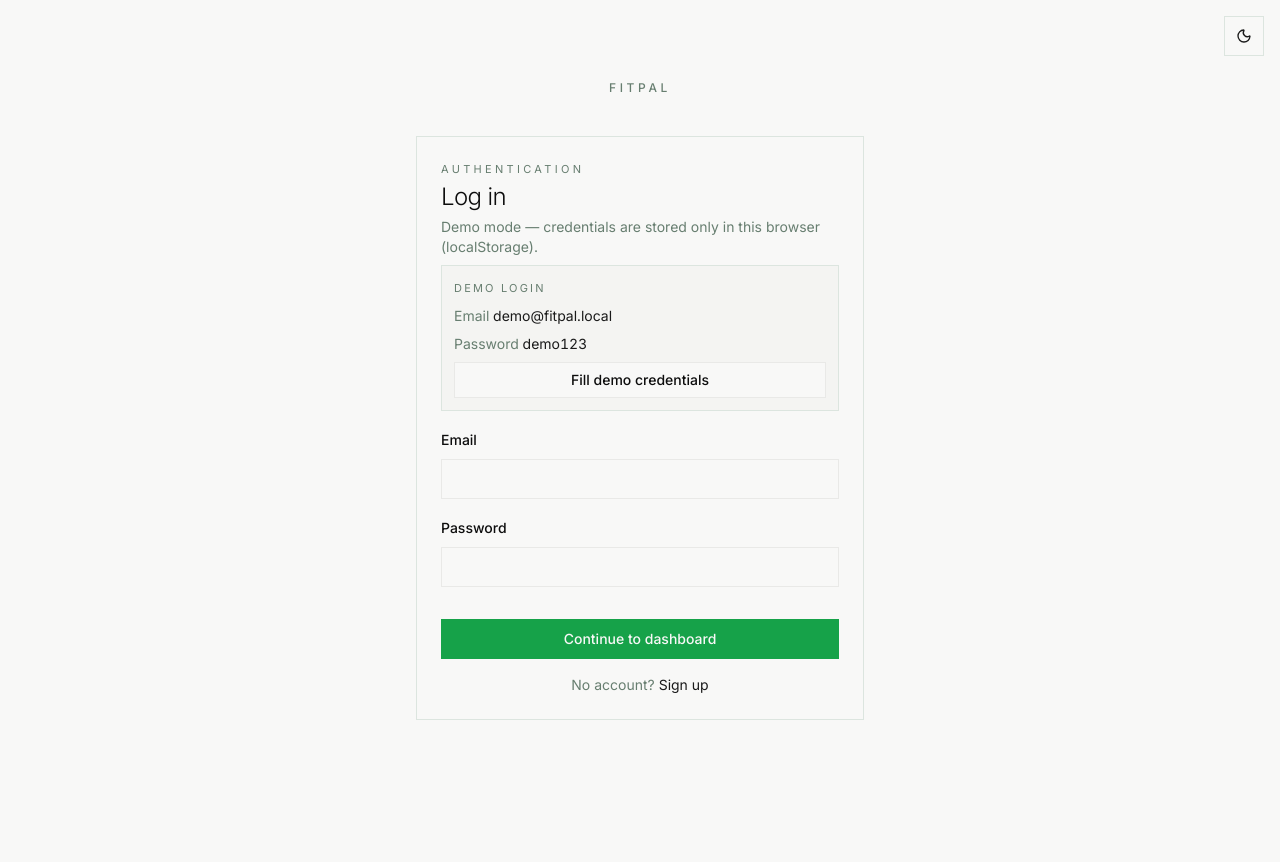
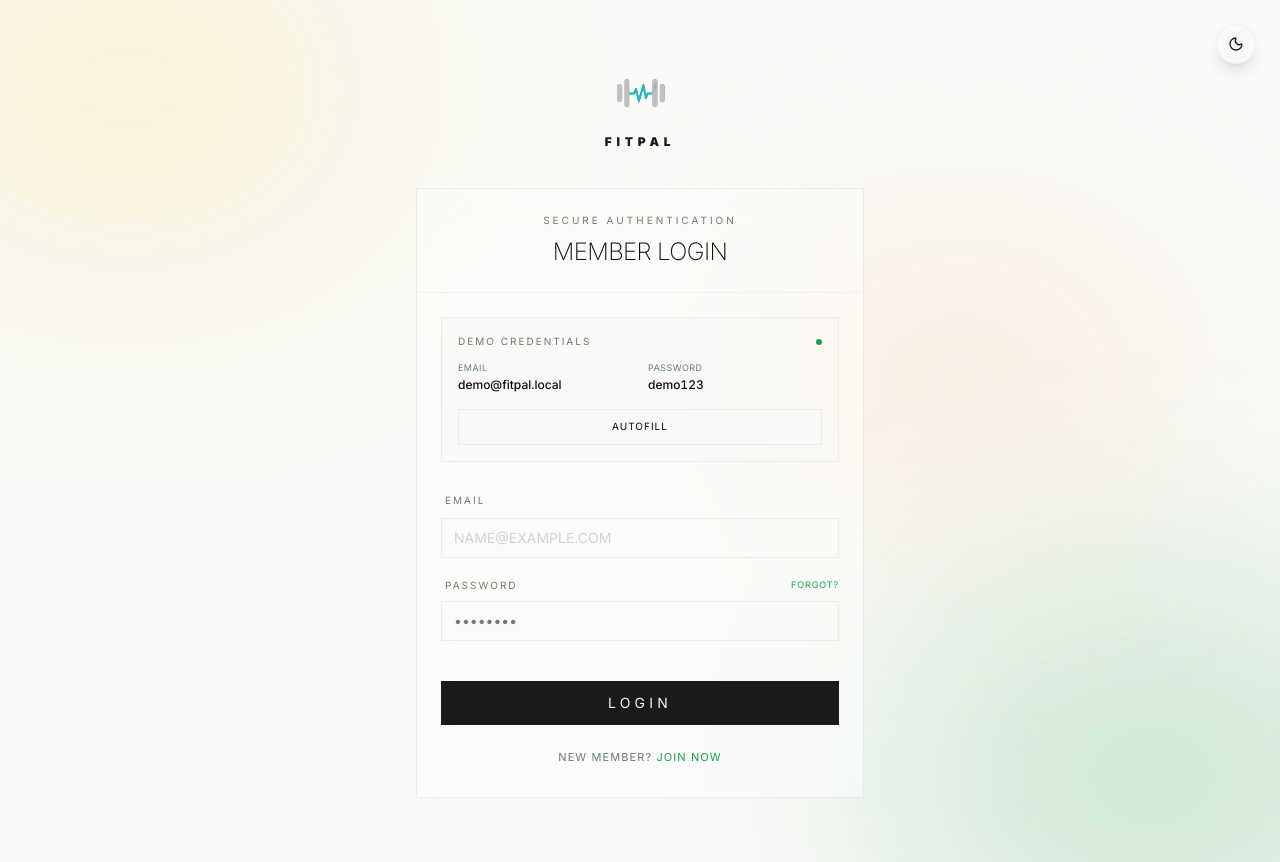
Before and after one commit to Faseeh06/fitness-pal-SE-project-, a Next.js app: page /login in a window 1280 px wide. Before the commit the page ends 800 px from the top, so only its background shows below. Built offline with nearby package versions, Linux system fonts and the light colour scheme.

Commit message:
Login/Signup

```diff
--- a/app/login/page.tsx
+++ b/app/login/page.tsx
@@ -1,6 +1,7 @@
 "use client"
 
 import { useEffect, useState } from "react"
+import Image from "next/image"
 import Link from "next/link"
 import { useRouter } from "next/navigation"
 
@@ -50,102 +51,125 @@ export default function LoginPage() {
   }
 
   return (
-    <div className="min-h-screen flex flex-col items-center justify-center px-6 py-16 bg-background">
-      <div className="fixed top-4 right-4 z-50">
-        <ThemeToggle className="border border-border bg-background/80 backdrop-blur-sm" />
+    <div className="min-h-screen relative flex flex-col items-center justify-center px-6 py-16 overflow-hidden">
+      {/* Sexy background blobs */}
+      <div className="absolute inset-0 bg-[#f9f9f7] dark:bg-black -z-20" />
+      <div className="absolute top-[-10%] left-[-10%] w-[40%] h-[40%] rounded-full bg-amber-200/40 dark:bg-amber-900/20 blur-[120px] -z-10 animate-pulse" />
+      <div className="absolute bottom-[-10%] right-[-10%] w-[40%] h-[40%] rounded-full bg-primary/20 dark:bg-primary/10 blur-[120px] -z-10" />
+      <div className="absolute top-[30%] right-[10%] w-[30%] h-[30%] rounded-full bg-orange-200/30 dark:bg-orange-900/10 blur-[100px] -z-10 animate-bounce duration-[10000ms]" />
+
+      <div className="fixed top-6 right-6 z-50">
+        <ThemeToggle className="border border-border/40 bg-background/40 backdrop-blur-md rounded-full shadow-lg" />
       </div>
-      <Link
-        href="/"
-        className="mb-10 text-xs font-medium tracking-[0.3em] uppercase text-muted-foreground hover:text-foreground transition-colors"
-      >
+
+      <div className="flex flex-col items-center mb-10 animate-in fade-in slide-in-from-top-4 duration-1000">
+        <div className="relative h-14 w-14 mb-4">
+          <Image src="/logo.png" alt="FitPal Logo" fill className="object-contain invert dark:invert-0" />
+        </div>
+        <p className="text-[12px] font-black tracking-[0.4em] uppercase text-foreground leading-none">
           FitPal
-      </Link>
-      <Card className="w-full max-w-md border-border rounded-none shadow-none bg-card">
-        <CardHeader className="space-y-1 pb-2">
-          <p className="text-[11px] tracking-[0.3em] uppercase text-muted-foreground">
-            Authentication
         </p>
-          <CardTitle className="text-2xl font-light tracking-tight">Log in</CardTitle>
-          <CardDescription className="text-muted-foreground">
-            Demo mode — credentials are stored only in this browser (localStorage).
-          </CardDescription>
+      </div>
+
+      <Card className="w-full max-w-md border-border/60 rounded-none shadow-none bg-white/40 dark:bg-black/40 backdrop-blur-xl animate-in fade-in zoom-in-95 duration-700">
+        <CardHeader className="space-y-2 pb-6 text-center border-b border-border/40">
+          <p className="text-[10px] tracking-[0.3em] uppercase text-muted-foreground font-normal">
+            Secure Authentication
+          </p>
+          <CardTitle className="text-2xl font-extralight tracking-tight uppercase">Member Login</CardTitle>
         </CardHeader>
+
         <form onSubmit={handleSubmit}>
-          <CardContent className="space-y-4">
-            <div className="text-sm border border-border bg-secondary/50 px-3 py-3 space-y-2">
-              <p className="text-[11px] tracking-[0.2em] uppercase text-muted-foreground">
-                Demo login
+          <CardContent className="space-y-6 pt-6">
+            <div className="group relative overflow-hidden rounded-none border border-border/60 bg-secondary/20 p-4 transition-all hover:bg-secondary/40">
+              <div className="flex items-center justify-between mb-3">
+                <p className="text-[10px] tracking-[0.2em] uppercase text-muted-foreground font-normal">
+                  Demo Credentials
                 </p>
-              <p className="text-foreground tabular-nums">
-                <span className="text-muted-foreground">Email </span>
-                {DEMO_CREDENTIALS.email}
-              </p>
-              <p className="text-foreground tabular-nums">
-                <span className="text-muted-foreground">Password </span>
-                {DEMO_CREDENTIALS.password}
-              </p>
+                <div className="h-1.5 w-1.5 rounded-full bg-primary" />
+              </div>
+              <div className="grid grid-cols-2 gap-4 mb-4">
+                <div>
+                  <p className="text-[9px] text-muted-foreground uppercase mb-0.5 tracking-wider">Email</p>
+                  <p className="text-xs font-medium tabular-nums">{DEMO_CREDENTIALS.email}</p>
+                </div>
+                <div>
+                  <p className="text-[9px] text-muted-foreground uppercase mb-0.5 tracking-wider">Password</p>
+                  <p className="text-xs font-medium tabular-nums">{DEMO_CREDENTIALS.password}</p>
+                </div>
+              </div>
               <Button
                 type="button"
                 variant="outline"
                 size="sm"
-                className="rounded-none w-full mt-1"
+                className="w-full rounded-none font-normal text-[10px] uppercase tracking-widest border-border/60"
                 onClick={() => {
                   setEmail(DEMO_CREDENTIALS.email)
                   setPassword(DEMO_CREDENTIALS.password)
                 }}
               >
-                Fill demo credentials
+                Autofill
               </Button>
             </div>
+
             {notice ? (
-              <p className="text-sm text-foreground bg-secondary border border-border px-3 py-2">
+              <div className="text-[11px] uppercase tracking-wider text-emerald-600 dark:text-emerald-400 bg-emerald-500/10 border border-emerald-500/20 rounded-none px-4 py-3 font-normal animate-in fade-in duration-300">
                 {notice}
-              </p>
+              </div>
             ) : null}
             {error ? (
-              <p
+              <div
                 role="alert"
-                className="text-sm text-destructive bg-destructive/10 border border-border px-3 py-2"
+                className="text-[11px] uppercase tracking-wider text-destructive bg-destructive/10 border border-destructive/20 rounded-none px-4 py-3 font-normal animate-in shake duration-300"
               >
                 {error}
-              </p>
+              </div>
             ) : null}
+
+            <div className="space-y-5">
               <div className="space-y-2">
-              <Label htmlFor="email">Email</Label>
+                <Label htmlFor="email" className="text-[10px] font-normal uppercase tracking-[0.2em] text-muted-foreground ml-1">Email</Label>
                 <Input
                   id="email"
                   type="email"
                   autoComplete="email"
+                  placeholder="NAME@EXAMPLE.COM"
                   value={email}
                   onChange={(e) => setEmail(e.target.value)}
-                className="rounded-none"
+                  className="rounded-none bg-transparent border-border/60 placeholder:text-muted-foreground/30 focus:ring-0"
                   required
                 />
               </div>
               <div className="space-y-2">
-              <Label htmlFor="password">Password</Label>
+                <div className="flex items-center justify-between ml-1">
+                  <Label htmlFor="password" className="text-[10px] font-normal uppercase tracking-[0.2em] text-muted-foreground">Password</Label>
+                  <Link href="#" className="text-[9px] font-normal uppercase tracking-widest text-primary hover:underline">Forgot?</Link>
+                </div>
                 <Input
                   id="password"
                   type="password"
                   autoComplete="current-password"
+                  placeholder="••••••••"
                   value={password}
                   onChange={(e) => setPassword(e.target.value)}
-                className="rounded-none"
+                  className="rounded-none bg-transparent border-border/60 focus:ring-0"
                   required
                 />
               </div>
+            </div>
           </CardContent>
-          <CardFooter className="flex flex-col gap-4 pt-2">
-            <Button type="submit" className="w-full rounded-none" disabled={pending}>
-              {pending ? "Signing in…" : "Continue to dashboard"}
+          <CardFooter className="flex flex-col gap-6 pt-4 pb-8">
+            <Button type="submit" className="w-full rounded-none h-11 font-normal uppercase tracking-[0.3em] transition-all bg-foreground text-background hover:bg-foreground/90" disabled={pending}>
+              {pending ? "Processing…" : "Login"}
             </Button>
-            <p className="text-sm text-muted-foreground text-center">
-              {"No account? "}
-              <Link href="/signup" className="text-foreground underline-offset-4 hover:underline">
-                Sign up
+            <p className="text-[11px] uppercase tracking-widest text-muted-foreground">
+              {"New member? "}
+              <Link href="/signup" className="text-primary hover:underline underline-offset-4">
+                Join now
               </Link>
             </p>
           </CardFooter>
+
         </form>
       </Card>
     </div>
--- a/app/signup/page.tsx
+++ b/app/signup/page.tsx
@@ -1,6 +1,7 @@
 "use client"
 
 import { useState } from "react"
+import Image from "next/image"
 import Link from "next/link"
 import { useRouter } from "next/navigation"
 
@@ -46,92 +47,108 @@ export default function SignupPage() {
   }
 
   return (
-    <div className="min-h-screen flex flex-col items-center justify-center px-6 py-16 bg-background">
-      <div className="fixed top-4 right-4 z-50">
-        <ThemeToggle className="border border-border bg-background/80 backdrop-blur-sm" />
+    <div className="min-h-screen relative flex flex-col items-center justify-center px-6 py-16 overflow-hidden">
+      {/* Sexy background blobs */}
+      <div className="absolute inset-0 bg-[#f9f9f7] dark:bg-black -z-20" />
+      <div className="absolute top-[-10%] right-[-10%] w-[40%] h-[40%] rounded-full bg-primary/10 dark:bg-primary/5 blur-[120px] -z-10 animate-pulse" />
+      <div className="absolute bottom-[-10%] left-[-10%] w-[40%] h-[40%] rounded-full bg-emerald-200/40 dark:bg-emerald-900/10 blur-[120px] -z-10" />
+      <div className="absolute bottom-[20%] right-[20%] w-[30%] h-[30%] rounded-full bg-sky-200/30 dark:bg-sky-900/10 blur-[100px] -z-10 animate-bounce duration-[15000ms]" />
+
+      <div className="fixed top-6 right-6 z-50">
+        <ThemeToggle className="border border-border/40 bg-background/40 backdrop-blur-md rounded-full shadow-lg" />
       </div>
-      <Link
-        href="/"
-        className="mb-10 text-xs font-medium tracking-[0.3em] uppercase text-muted-foreground hover:text-foreground transition-colors"
-      >
+
+      <div className="flex flex-col items-center mb-10 animate-in fade-in slide-in-from-top-4 duration-1000">
+        <div className="relative h-14 w-14 mb-4">
+          <Image src="/logo.png" alt="FitPal Logo" fill className="object-contain invert dark:invert-0" />
+        </div>
+        <p className="text-[12px] font-black tracking-[0.4em] uppercase text-foreground leading-none">
           FitPal
-      </Link>
-      <Card className="w-full max-w-md border-border rounded-none shadow-none bg-card">
-        <CardHeader className="space-y-1 pb-2">
-          <p className="text-[11px] tracking-[0.3em] uppercase text-muted-foreground">
-            Create account
         </p>
-          <CardTitle className="text-2xl font-light tracking-tight">Sign up</CardTitle>
-          <CardDescription className="text-muted-foreground">
-            Name, email, and password — saved locally for this demo (see Readme).
-          </CardDescription>
+      </div>
+
+      <Card className="w-full max-w-md border-border/60 rounded-none shadow-none bg-white/40 dark:bg-black/40 backdrop-blur-xl animate-in fade-in zoom-in-95 duration-700">
+        <CardHeader className="space-y-2 pb-6 text-center border-b border-border/40">
+          <p className="text-[10px] tracking-[0.3em] uppercase text-muted-foreground font-normal">
+            New Registration
+          </p>
+          <CardTitle className="text-2xl font-extralight tracking-tight uppercase">Create Account</CardTitle>
         </CardHeader>
         <form onSubmit={handleSubmit}>
-          <CardContent className="space-y-4">
+          <CardContent className="space-y-6 pt-6">
             {error ? (
-              <p
+              <div
                 role="alert"
-                className="text-sm text-destructive bg-destructive/10 border border-border px-3 py-2"
+                className="text-[11px] uppercase tracking-wider text-destructive bg-destructive/10 border border-destructive/20 rounded-none px-4 py-3 font-normal animate-in shake duration-300"
               >
                 {error}
-              </p>
+              </div>
             ) : null}
+
+            <div className="space-y-5">
               <div className="space-y-2">
-              <Label htmlFor="name">Name</Label>
+                <Label htmlFor="name" className="text-[10px] font-normal uppercase tracking-[0.2em] text-muted-foreground ml-1">Name</Label>
                 <Input
                   id="name"
                   autoComplete="name"
+                  placeholder="FULL NAME"
                   value={name}
                   onChange={(e) => setName(e.target.value)}
-                className="rounded-none"
+                  className="rounded-none bg-transparent border-border/60 placeholder:text-muted-foreground/30 focus:ring-0"
                   required
                 />
               </div>
               <div className="space-y-2">
-              <Label htmlFor="email">Email</Label>
+                <Label htmlFor="email" className="text-[10px] font-normal uppercase tracking-[0.2em] text-muted-foreground ml-1">Email</Label>
                 <Input
                   id="email"
                   type="email"
                   autoComplete="email"
+                  placeholder="NAME@EXAMPLE.COM"
                   value={email}
                   onChange={(e) => setEmail(e.target.value)}
-                className="rounded-none"
+                  className="rounded-none bg-transparent border-border/60 placeholder:text-muted-foreground/30 focus:ring-0"
                   required
                 />
               </div>
+              <div className="grid grid-cols-2 gap-4">
                 <div className="space-y-2">
-              <Label htmlFor="password">Password</Label>
+                  <Label htmlFor="password" className="text-[10px] font-normal uppercase tracking-[0.2em] text-muted-foreground ml-1">Password</Label>
                   <Input
                     id="password"
                     type="password"
                     autoComplete="new-password"
+                    placeholder="••••••••"
                     value={password}
                     onChange={(e) => setPassword(e.target.value)}
-                className="rounded-none"
+                    className="rounded-none bg-transparent border-border/60 focus:ring-0"
                     required
                     minLength={6}
                   />
                 </div>
                 <div className="space-y-2">
-              <Label htmlFor="confirm">Confirm password</Label>
+                  <Label htmlFor="confirm" className="text-[10px] font-normal uppercase tracking-[0.2em] text-muted-foreground ml-1">Confirm</Label>
                   <Input
                     id="confirm"
                     type="password"
                     autoComplete="new-password"
+                    placeholder="••••••••"
                     value={confirm}
                     onChange={(e) => setConfirm(e.target.value)}
-                className="rounded-none"
+                    className="rounded-none bg-transparent border-border/60 focus:ring-0"
                     required
                   />
                 </div>
+              </div>
+            </div>
           </CardContent>
-          <CardFooter className="flex flex-col gap-4 pt-2">
-            <Button type="submit" className="w-full rounded-none" disabled={pending}>
-              {pending ? "Creating account…" : "Create account"}
+          <CardFooter className="flex flex-col gap-6 pt-6 pb-8">
+            <Button type="submit" className="w-full rounded-none h-11 font-normal uppercase tracking-[0.3em] transition-all bg-foreground text-background hover:bg-foreground/90" disabled={pending}>
+              {pending ? "Creating…" : "Register"}
             </Button>
-            <p className="text-sm text-muted-foreground text-center">
-              {"Already have an account? "}
-              <Link href="/login" className="text-foreground underline-offset-4 hover:underline">
+            <p className="text-[11px] uppercase tracking-widest text-muted-foreground">
+              {"Already a member? "}
+              <Link href="/login" className="text-primary hover:underline underline-offset-4">
                 Log in
               </Link>
             </p>
```
Lines whose indentation alone changed are shown as unchanged.
